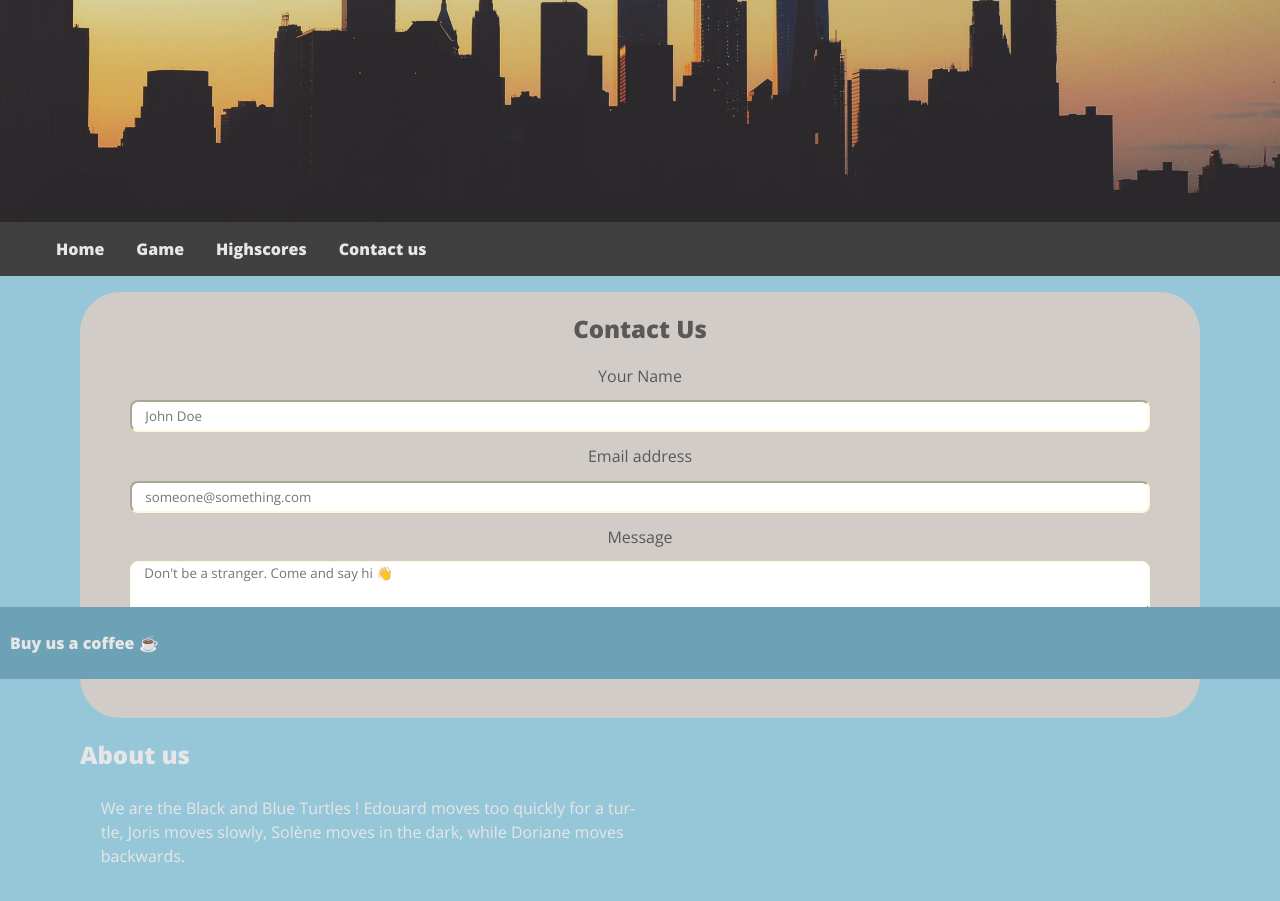
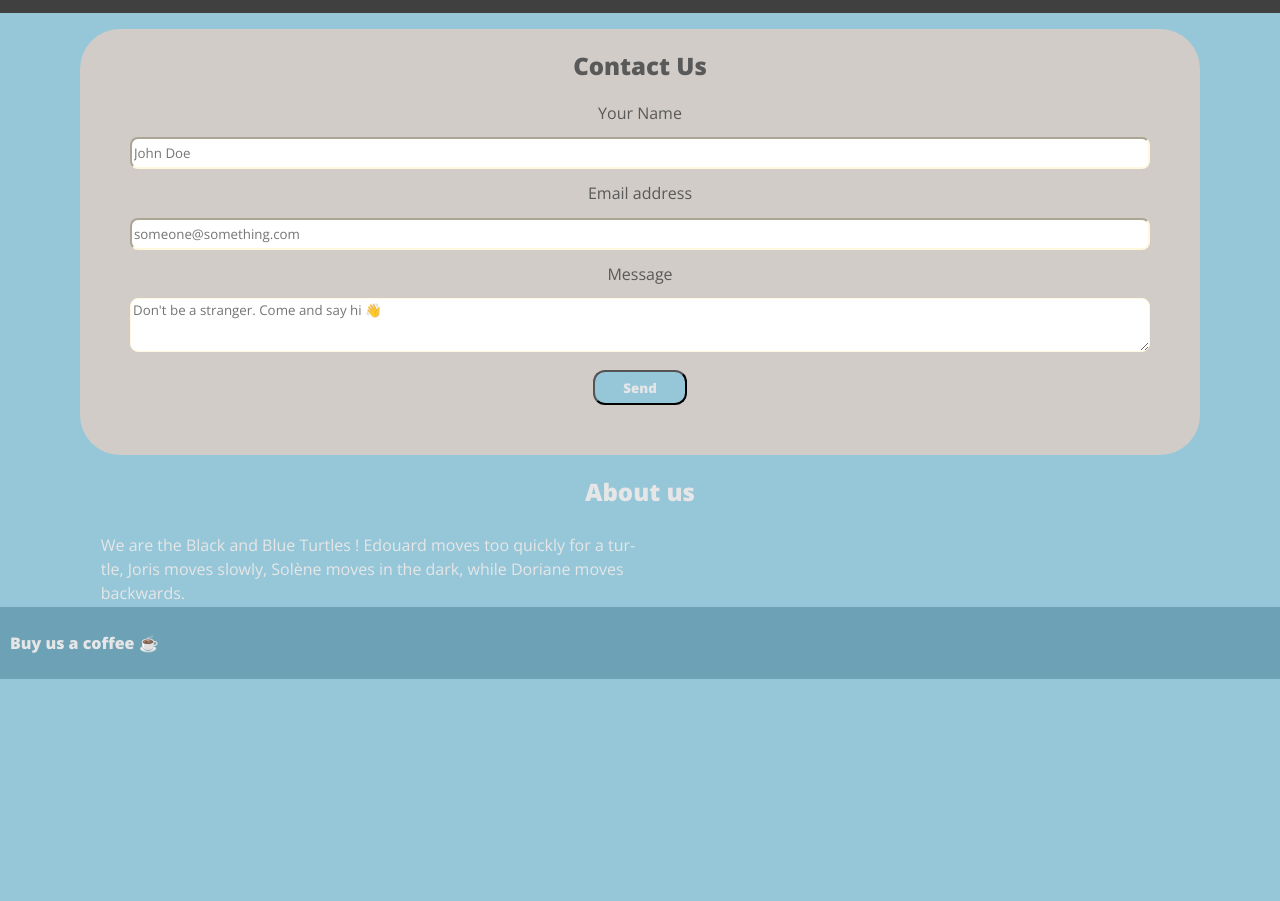
Before and after one commit to So-G/blackandblueturtles, a website: page pages/contact.html in a window 1280 px wide. Shown: the part 121-1022 px from the top of the page. After the commit the page ends 820 px from the top, so only its background shows below. Drawn offline with nearby package versions, Linux system fonts and the light colour scheme.

Commit message:
Revert "modified html about us"
This reverts commit cf5073ed744ad0de90eb52a591c184159ddc3419.

```diff
--- a/styles/style.css
+++ b/styles/style.css
@@ -87,6 +87,7 @@ a {
   display: block;
   object-fit: cover;
   width: 100%;
+  height: 5rem;
 }
 
 main {
@@ -192,6 +193,7 @@ main > section {
     flex-direction: column;
     background: var(--beige1);
     color: var(--grey3);
+    margin-top: 1em;
     padding: 50px;
     padding-top: 0;
   }
@@ -343,7 +345,6 @@ a {
 input {
   margin-top: 1em;
   margin-bottom: 1em;
-  padding-left: 1em;
   width: 100%;
   height: 2.4em;
   border-color: cornsilk;
@@ -353,7 +354,6 @@ input {
 
 textarea {
   margin-top: 1em;
-  padding-left: 1em;
   width: 100%;
   height: 4em;
   border-color: cornsilk;
@@ -373,8 +373,7 @@ textarea {
 }
 
 .about-us {
-  margin: auto;
-  text-align: justify;
+  text-align: center;
   max-height: 14em;
 }
 
```
